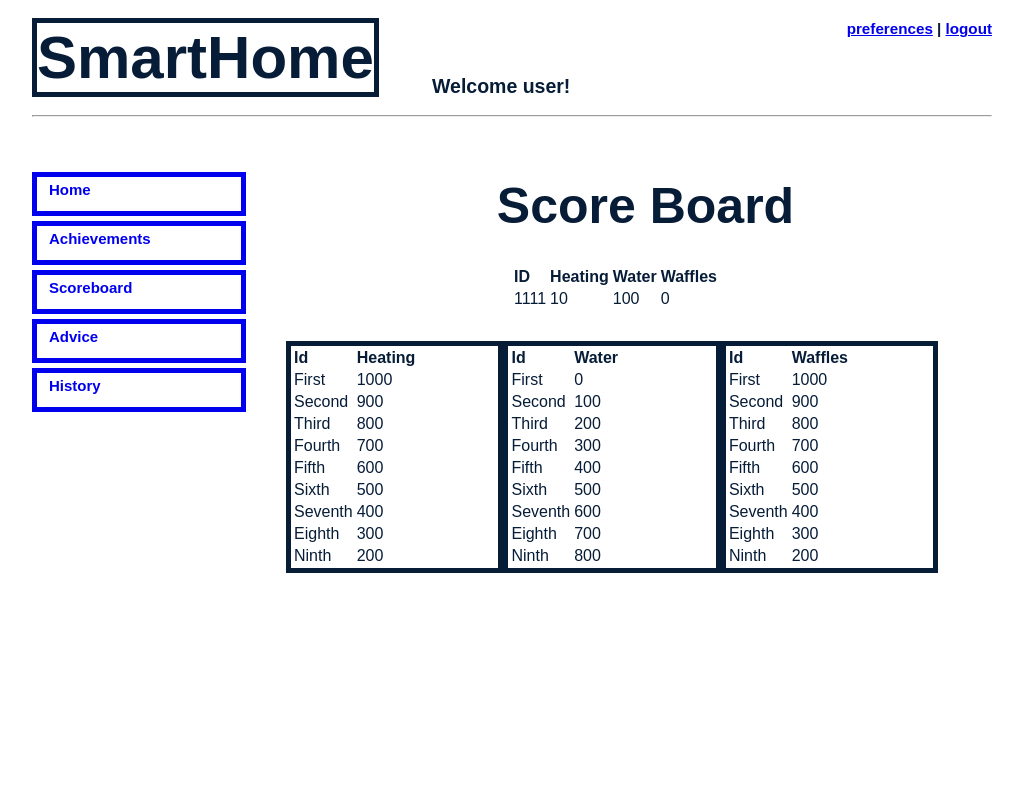
After one commit to adreena/HomeWatch, a PHP site: page /scoreboard.php in a window 1280 px wide. The commit adds this page. Shown: the whole page, without its empty margins (128-1151 px from the left). Run offline with PHP 8.4, Linux system fonts and the light colour scheme.

Commit message:
Adding scoreboard prototype

```diff
--- a/resident_prototype/achievements.php
+++ b/resident_prototype/achievements.php
@@ -29,7 +29,7 @@
                 <ul>
                     <li><a href="#">Home</a></li>
                     <li><a href="#">Achievements</a></li>
-                    <li><a href="#">Scoreboard</a></li>
+                    <li><a href="./scoreboard.php">Scoreboard</a></li>
                     <li><a href="#">Advice</a></li>
                     <li><a href="#">History</a></li>
                 </ul>
--- /dev/null
+++ b/resident_prototype/scoreboard.php
@@ -0,0 +1,107 @@
+<html xmlns="http://www.w3.org/1999/xhtml">
+<head>
+<meta http-equiv="Content-Type" content="text/html; charset=utf-8" />
+<link rel="stylesheet" type="text/css" href="style.css" />
+<title>SmartHome - Score Board</title>
+</head>
+
+<body>
+<div id="container">
+<div id="header">
+<h1>SmartHome</h1>
+<h2>Welcome user!</h2>
+<h3>
+<a href="#">preferences</a> | <a href="#">logout</a>
+<h3>
+</div>
+<div id="menu">
+<br /><br /><hr>
+</div>
+
+<div id="leftmenu">
+
+<div id="leftmenu_top"></div>
+
+<div id="leftmenu_main">
+<ul>
+<li><a href="#">Home</a></li>
+<li><a href="./achievements.php">Achievements</a></li>
+<li><a href="#">Scoreboard</a></li>
+<li><a href="#">Advice</a></li>
+<li><a href="#">History</a></li>
+</ul>
+</div>
+<div id="leftmenu_bottom"></div>
+</div>
+<div id="content">
+<div id="content_top"></div>
+<div id="content_main">
+<h2>Score Board</h2>
+<p>&nbsp;</p>
+<p>&nbsp;</p>
+
+<div id="tableA"></div>
+<div id="tableB"></div>
+<div id="tableC"></div>
+<div id="tableD"></div>
+
+<script type="text/javascript">
+var entryNames = ["ID","Heating","Water","Waffles"];
+var currentScores = [1111, 10, 100, 0];
+var entries = [["First",1000,0],["Second",900,100],["Third",800,200],["Fourth",700,300],["Fifth",600,400],["Sixth",500,500],["Seventh",400,600],["Eighth",300,700],["Ninth",200,800]];
+
+displayTables()
+
+function CreateCurrentScoreTable() {
+	var str = '<table><tr>';
+    for ( var i=0; i< entryNames.length; i++){
+        str += '<th>' + entryNames[i] + '</th>';
+    }
+	str += "</tr><tr>"
+	for ( var i=0; i< currentScores.length; i++){
+        str += '<td>' + currentScores[i] + '</td>';
+    }
+    str += '</tr></table>';
+    return str;
+}
+
+function fillEntries() {
+}
+
+function SortEntries(column) {
+}
+
+function CreateRankingTable(interestLabel, interestEntry) {
+	var str = '<table style="display: inline-block; border: 5px solid; float: left; width: 33%; ">';
+    str += '<tr><th>Id</th><th>' + interestLabel + '</th></tr>';
+    for ( var i=0; i< entries.length; i++){
+        str += '<tr><td>' + entries[i][0] + '</td><td>' + entries[i][interestEntry] + '</td></tr>';
+    }
+    str += '</table>';
+    return str;
+}
+
+function displayTables() {
+	fillEntries();
+
+	var existingDiv = document.getElementById('content_main');
+	existingDiv.innerHTML += CreateCurrentScoreTable();
+	existingDiv.innerHTML += "<p>&nbsp;</p><p>&nbsp;</p>"
+	SortEntries(1);
+	existingDiv.innerHTML += CreateRankingTable(entryNames[1],1);
+	SortEntries(2);
+	existingDiv.innerHTML += CreateRankingTable(entryNames[2],2);
+	SortEntries(3);
+	existingDiv.innerHTML += CreateRankingTable(entryNames[3],1);
+
+	//setTimeout("displayTables()",3000);
+}
+</script>
+
+<p>&nbsp;</p>
+</div>
+<div id="content_bottom"></div>
+</div>
+</div>
+</body>
+</html>
```
